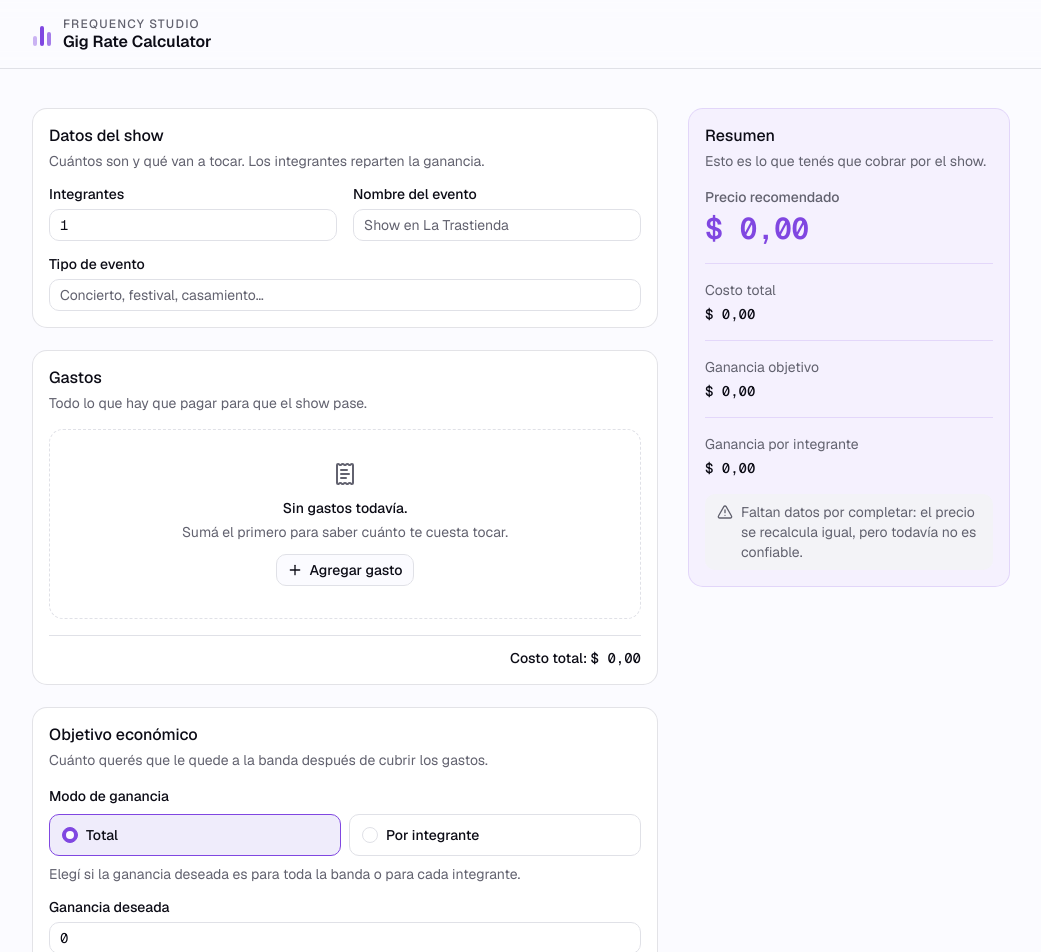
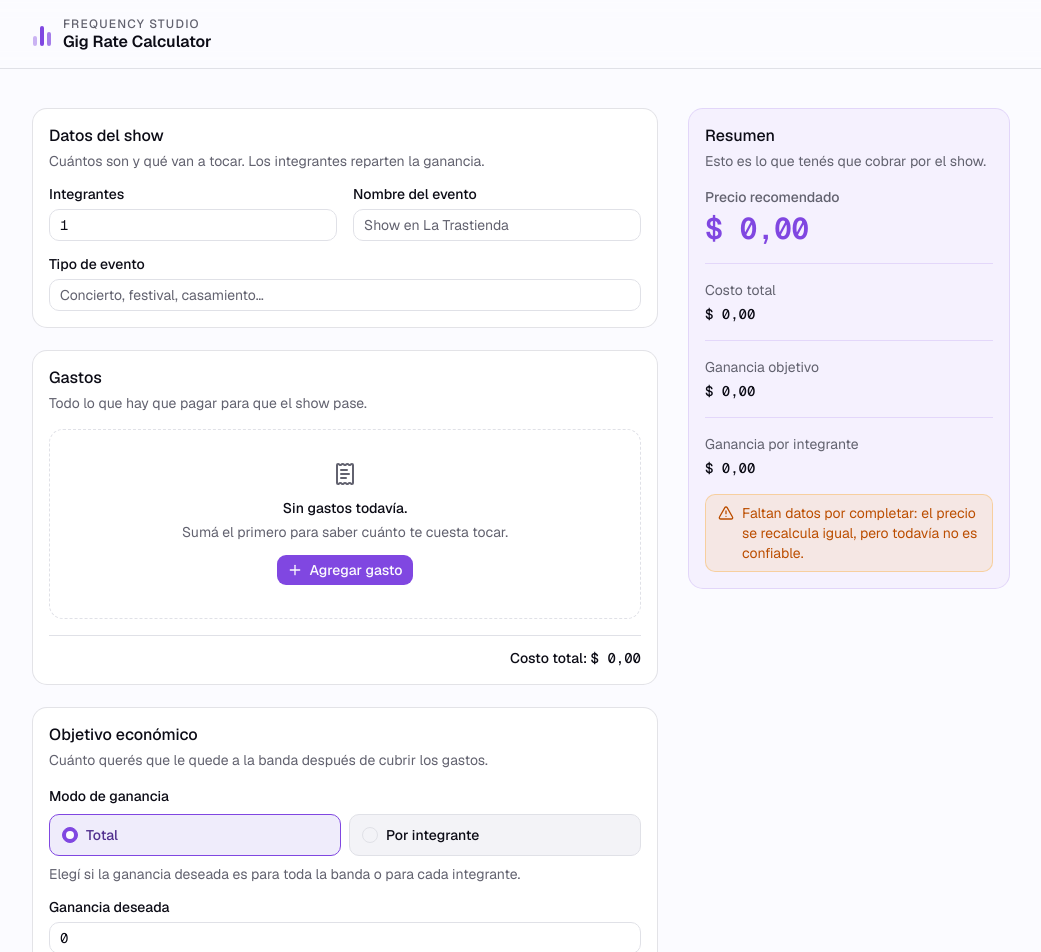
Before and after one commit to FrequencyStudio-dev/gig-rate-calculator-fe, a Next.js app: page / in a window 1280 px wide. Shown: the top 952 px of the page, without its empty margins (119-1160 px from the left). Built offline with nearby package versions, Linux system fonts and the light colour scheme.

Commit message:
Change styles of ExpenseManager, GoalSelector and SummaryCard

```diff
--- a/components/expenses/ExpenseManager.tsx
+++ b/components/expenses/ExpenseManager.tsx
@@ -43,7 +43,7 @@ export function ExpenseManager({
               Sumá el primero para saber cuánto te cuesta tocar.
             </p>
           </div>
-          <Button type="button" variant="outline" onClick={addExpense}>
+          <Button type="button" onClick={addExpense}>
             <PlusIcon />
             Agregar gasto
           </Button>
@@ -65,12 +65,7 @@ export function ExpenseManager({
             ))}
           </ul>
 
-          <Button
-            type="button"
-            variant="outline"
-            onClick={addExpense}
-            className="self-start"
-          >
+          <Button type="button" onClick={addExpense} className="self-start">
             <PlusIcon />
             Agregar gasto
           </Button>
--- a/components/goal/GoalSelector.tsx
+++ b/components/goal/GoalSelector.tsx
@@ -39,7 +39,7 @@ export function GoalSelector({ goal, onChange }: GoalSelectorProps) {
         >
           <Label
             htmlFor={totalId}
-            className="cursor-pointer rounded-lg border border-input p-4 transition-colors hover:bg-accent/50 has-focus-visible:border-ring has-focus-visible:ring-3 has-focus-visible:ring-ring/50 has-aria-checked:border-primary has-aria-checked:bg-accent md:p-3"
+            className="cursor-pointer rounded-lg border border-input bg-secondary p-4 transition-colors hover:bg-accent/50 has-focus-visible:border-ring has-focus-visible:ring-3 has-focus-visible:ring-ring/50 has-aria-checked:border-primary has-aria-checked:bg-accent has-aria-checked:font-medium has-aria-checked:text-accent-foreground md:p-3"
           >
             <RadioGroupItem id={totalId} value="total" />
             Total
@@ -47,7 +47,7 @@ export function GoalSelector({ goal, onChange }: GoalSelectorProps) {
 
           <Label
             htmlFor={perMemberId}
-            className="cursor-pointer rounded-lg border border-input p-4 transition-colors hover:bg-accent/50 has-focus-visible:border-ring has-focus-visible:ring-3 has-focus-visible:ring-ring/50 has-aria-checked:border-primary has-aria-checked:bg-accent md:p-3"
+            className="cursor-pointer rounded-lg border border-input bg-secondary p-4 transition-colors hover:bg-accent/50 has-focus-visible:border-ring has-focus-visible:ring-3 has-focus-visible:ring-ring/50 has-aria-checked:border-primary has-aria-checked:bg-accent has-aria-checked:font-medium has-aria-checked:text-accent-foreground md:p-3"
           >
             <RadioGroupItem id={perMemberId} value="perMember" />
             Por integrante
--- a/components/summary/SummaryCard.tsx
+++ b/components/summary/SummaryCard.tsx
@@ -51,7 +51,7 @@ export function SummaryCard({ result, isIncomplete }: SummaryCardProps) {
       {isIncomplete ? (
         <p
           role="status"
-          className="flex items-start gap-2 rounded-lg bg-muted px-3 py-2 text-sm text-muted-foreground"
+          className="flex items-start gap-2 rounded-lg border border-amber-500/30 bg-amber-500/10 px-3 py-2 text-sm text-amber-700 dark:border-amber-500/25 dark:bg-amber-500/10 dark:text-amber-400"
         >
           <TriangleAlertIcon aria-hidden className="mt-0.5 size-4 shrink-0" />
           Faltan datos por completar: el precio se recalcula igual, pero todavía
```
